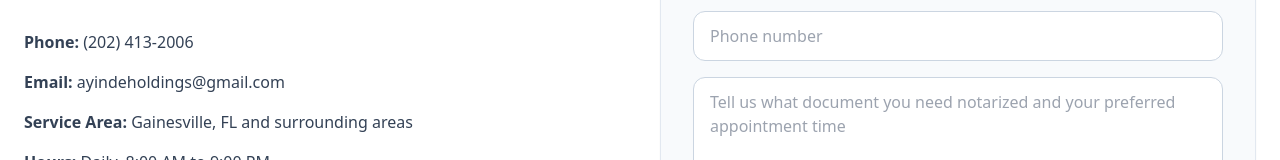
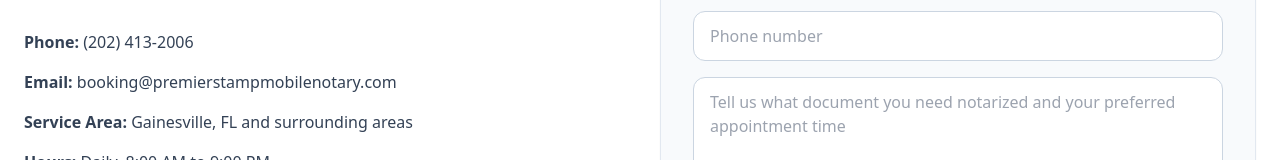
Before and after one commit to ayindeholdings/ayindeholdingsnotary_, a Next.js app: page / in a window 1280 px wide. Shown: the part 6219-6379 px from the top of the page. Built offline with nearby package versions, Linux system fonts and the light colour scheme.

Commit message:
Update booking email address

```diff
--- a/app/page.tsx
+++ b/app/page.tsx
@@ -82,7 +82,7 @@
 
   const mapUrl = "https://www.google.com/maps?q=Gainesville,FL&output=embed";
   const bookEmail =
-    "mailto:ayindeholdings@gmail.com?subject=Notary%20Appointment%20Request";
+    "mailto:booking@premierstampmobilenotary.com?subject=Notary%20Appointment%20Request";
   const bookPhone = "tel:+12024132006";
   const textNow = "sms:+12024132006";
   const squareLink = "https://square.link/u/1ZXFYl8e";
@@ -497,7 +497,7 @@
               </div>
               <div>
                 <span className="font-semibold">Email:</span>{" "}
-                ayindeholdings@gmail.com
+                booking@premierstampmobilenotary.com
               </div>
               <div>
                 <span className="font-semibold">Service Area:</span> Gainesville,
```
